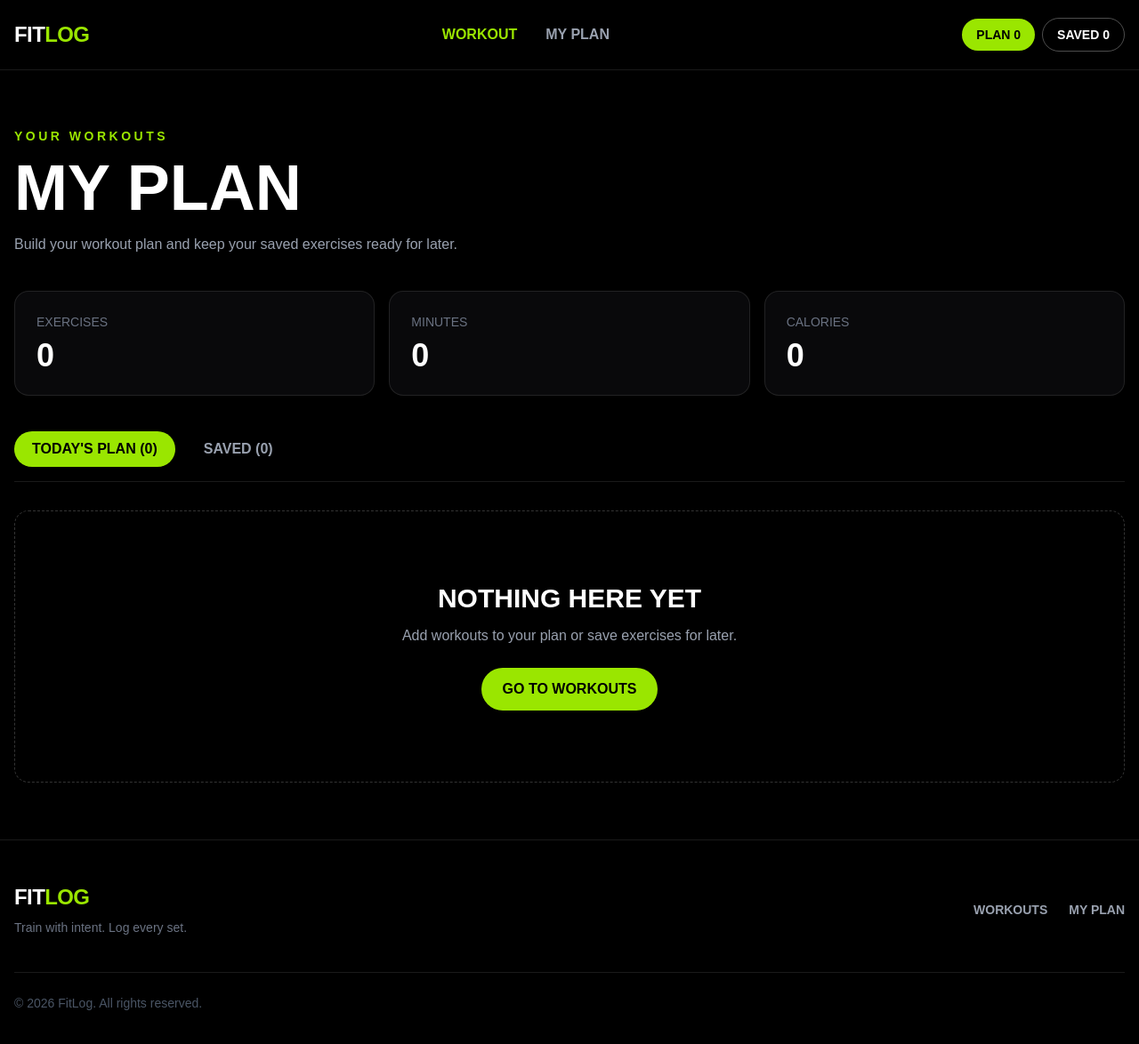
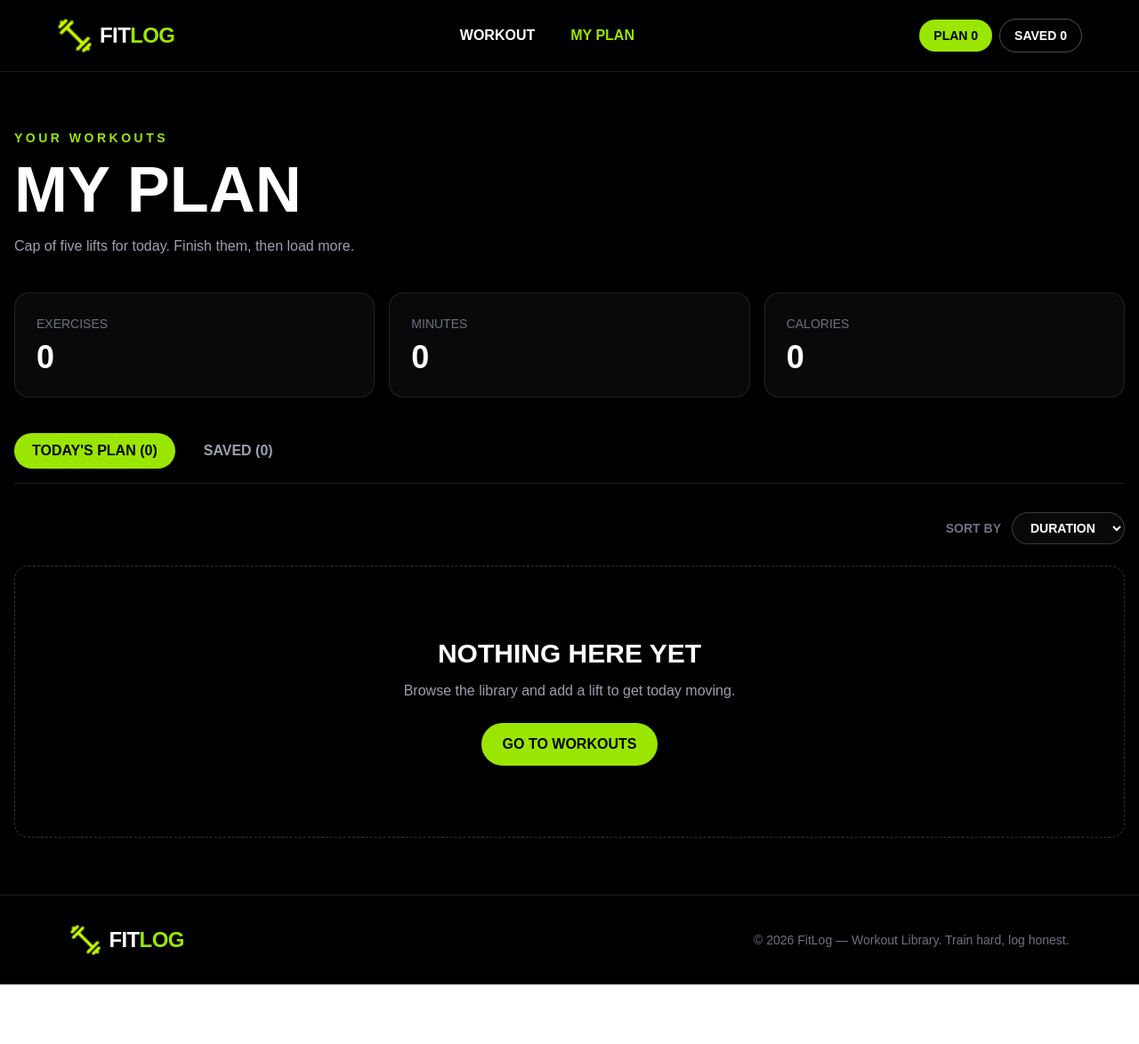
Before and after one commit to Yeshrat-Zerin-Yera/fit-log, a Next.js app: page /my-plan in a window 1280 px wide. Shown: the top 1174 px of the page at 89% size. After the commit the page ends 1107 px from the top, so only its background shows below. Built offline with nearby package versions, Linux system fonts and the light colour scheme.

Commit message:
Critical Debugging Because of API Breaking

```diff
--- a/app/layout.tsx
+++ b/app/layout.tsx
@@ -19,13 +19,11 @@ export default function RootLayout({
     <html lang="en">
       <body>
         <FitLogProvider>
-
           <Navbar />
 
           {children}
 
           <Footer />
-
         </FitLogProvider>
       </body>
     </html>
--- a/app/my-plan/page.tsx
+++ b/app/my-plan/page.tsx
@@ -1,11 +1,5 @@
-import Navbar from "@/components/Navbar";
 import MyPlanContent from "@/components/MyPlanContent";
-import Footer from "@/components/Footer";
 
 export default function MyPlanPage() {
-  return (
-    <>
-      <MyPlanContent />
-    </>
-  );
+  return <MyPlanContent />;
 }
--- a/components/Footer.tsx
+++ b/components/Footer.tsx
@@ -1,48 +1,30 @@
+import Image from "next/image";
 import Link from "next/link";
 
 export default function Footer() {
   return (
-    <footer className="border-t border-white/10 bg-black px-4 py-12 text-white">
-      <div className="mx-auto max-w-7xl">
+    <footer className="border-t border-white/10 bg-black px-4 py-8 text-white">
+      <div className="mx-auto flex w-[90%] max-w-7xl flex-col items-center justify-between gap-5 md:flex-row">
 
-        <div className="flex flex-col gap-8 md:flex-row md:items-center md:justify-between">
+        {/* Logo */}
+        <Link href="/" className="flex items-center gap-2">
+          <Image
+            src="/icons/logo.png"
+            alt="FitLog logo"
+            width={36}
+            height={36}
+            className="object-contain"
+          />
 
-          {/* Logo */}
-          <div>
-            <Link
-              href="/"
-              className="text-2xl font-black tracking-tight"
-            >
-              FIT<span className="text-lime-400">LOG</span>
-            </Link>
+          <span className="text-2xl font-black tracking-tight">
+            FIT<span className="text-lime-400">LOG</span>
+          </span>
+        </Link>
 
-            <p className="mt-2 text-sm text-gray-500">
-              Train with intent. Log every set.
-            </p>
-          </div>
-
-          {/* Links */}
-          <div className="flex gap-6 text-sm font-bold text-gray-400">
-            <Link
-              href="/"
-              className="transition hover:text-white"
-            >
-              WORKOUTS
-            </Link>
-
-            <Link
-              href="/my-plan"
-              className="transition hover:text-white"
-            >
-              MY PLAN
-            </Link>
-          </div>
-
-        </div>
-
-        <div className="mt-10 border-t border-white/10 pt-6 text-sm text-gray-600">
-          © {new Date().getFullYear()} FitLog. All rights reserved.
-        </div>
+        {/* Copyright */}
+        <p className="text-center text-sm text-gray-500 md:text-right">
+          © 2026 FitLog — Workout Library. Train hard, log honest.
+        </p>
 
       </div>
     </footer>
--- a/components/MyPlanContent.tsx
+++ b/components/MyPlanContent.tsx
@@ -1,16 +1,20 @@
 "use client";
 
 import Link from "next/link";
-import { Clock, Flame, X } from "lucide-react";
+import { Clock, Flame, Star, X, Check } from "lucide-react";
 import { useState } from "react";
 import { useFitLog } from "@/context/FitLogContext";
 
 export default function MyPlanContent() {
     const [activeTab, setActiveTab] = useState<"plan" | "saved">("plan");
+    type SortOption = "duration" | "calories" | "rating";
+
+    const [sortBy, setSortBy] = useState<SortOption>("duration");
 
     const {
         plan,
         saved,
+        loaded,
         removeFromPlan,
         removeSaved,
         markAsDone,
@@ -18,7 +22,33 @@ export default function MyPlanContent() {
         showToast,
     } = useFitLog();
 
+    if (!loaded) {
+        return (
+            <main className="flex min-h-screen items-center justify-center bg-black text-white">
+                <div className="text-center">
+                    <div className="mx-auto mb-6 h-12 w-12 animate-spin rounded-full border-4 border-white/20 border-t-lime-400" />
+
+                    <p className="text-sm font-bold tracking-[0.25em] text-gray-400">
+                        LOADING WORKOUTS...
+                    </p>
+                </div>
+            </main>
+        );
+    }
+
     const workouts = activeTab === "plan" ? plan : saved;
+
+    const sortedWorkouts = [...workouts].sort((a, b) => {
+        if (sortBy === "duration") {
+            return a.duration - b.duration;
+        }
+
+        if (sortBy === "calories") {
+            return a.caloriesBurned - b.caloriesBurned;
+        }
+
+        return a.rating - b.rating;
+    });
 
     const totalMinutes = plan.reduce(
         (total, workout) => total + workout.duration,
@@ -45,8 +75,7 @@ export default function MyPlanContent() {
                     </h1>
 
                     <p className="mt-4 max-w-2xl text-gray-400">
-                        Build your workout plan and keep your saved exercises
-                        ready for later.
+                        Cap of five lifts for today. Finish them, then load more.
                     </p>
                 </div>
 
@@ -82,8 +111,8 @@ export default function MyPlanContent() {
                     <button
                         onClick={() => setActiveTab("plan")}
                         className={`rounded-full px-5 py-2 font-bold ${activeTab === "plan"
-                                ? "bg-lime-400 text-black"
-                                : "text-gray-400 hover:text-white"
+                            ? "bg-lime-400 text-black"
+                            : "text-gray-400 hover:text-white"
                             }`}
                     >
                         TODAY'S PLAN ({plan.length})
@@ -92,15 +121,35 @@ export default function MyPlanContent() {
                     <button
                         onClick={() => setActiveTab("saved")}
                         className={`rounded-full px-5 py-2 font-bold ${activeTab === "saved"
-                                ? "bg-lime-400 text-black"
-                                : "text-gray-400 hover:text-white"
+                            ? "bg-lime-400 text-black"
+                            : "text-gray-400 hover:text-white"
                             }`}
                     >
                         SAVED ({saved.length})
                     </button>
 
                 </div>
+                <div className="mb-6 flex items-center justify-end gap-3">
+                    <label
+                        htmlFor="sort"
+                        className="text-sm font-bold text-gray-500"
+                    >
+                        SORT BY
+                    </label>
 
+                    <select
+                        id="sort"
+                        value={sortBy}
+                        onChange={(event) =>
+                            setSortBy(event.target.value as SortOption)
+                        }
+                        className="rounded-full border border-white/20 bg-zinc-950 px-4 py-2 text-sm font-bold text-white outline-none focus:border-lime-400"
+                    >
+                        <option value="duration">DURATION</option>
+                        <option value="calories">CALORIES</option>
+                        <option value="rating">RATING</option>
+                    </select>
+                </div>
                 {/* Workout list */}
                 {workouts.length === 0 ? (
                     <div className="rounded-2xl border border-dashed border-white/20 px-6 py-20 text-center">
@@ -110,12 +159,11 @@ export default function MyPlanContent() {
                         </h2>
 
                         <p className="mx-auto mt-3 max-w-md text-gray-400">
-                            Add workouts to your plan or save exercises
-                            for later.
+                            Browse the library and add a lift to get today moving.
                         </p>
 
                         <Link
-                            href="/#library"
+                            href="/"
                             className="mt-6 inline-block rounded-full bg-lime-400 px-6 py-3 font-bold text-black"
                         >
                             GO TO WORKOUTS
@@ -125,7 +173,7 @@ export default function MyPlanContent() {
                 ) : (
                     <div className="space-y-4">
 
-                        {workouts.map((workout) => (
+                        {sortedWorkouts.map((workout) => (
                             <div
                                 key={workout.id}
                                 className="flex flex-col gap-5 rounded-2xl border border-white/10 bg-zinc-950 p-4 sm:flex-row sm:items-center"
@@ -149,8 +197,7 @@ export default function MyPlanContent() {
                                         {workout.equipment}
                                     </p>
 
-                                    <div className="mt-4 flex gap-5 text-sm text-gray-400">
-
+                                    <div className="mt-4 flex flex-wrap gap-5 text-sm text-gray-400">
                                         <span className="flex items-center gap-1">
                                             <Clock size={16} />
                                             {workout.duration} min
@@ -161,8 +208,11 @@ export default function MyPlanContent() {
                                             {workout.caloriesBurned} kcal
                                         </span>
 
+                                        <span className="flex items-center gap-1">
+                                            <Star size={16} />
+                                            {workout.rating}
+                                        </span>
                                     </div>
-
                                 </div>
 
                                 {/* Actions */}
@@ -182,11 +232,19 @@ export default function MyPlanContent() {
                                                 showToast(`${workout.name} marked as done`);
                                             }}
                                             disabled={isCompleted(workout.id)}
-                                            className="rounded-full bg-lime-400 px-4 py-2 text-sm font-bold text-black transition hover:bg-lime-300 disabled:cursor-not-allowed disabled:opacity-50"
+                                            className="flex flex-row items-center rounded-full bg-lime-400 px-4 py-2 text-sm font-bold text-black transition hover:bg-lime-300 disabled:cursor-not-allowed disabled:opacity-50"
                                         >
-                                            {isCompleted(workout.id)
-                                                ? "DONE"
-                                                : "MARK AS DONE"}
+                                            {isCompleted(workout.id) ? (
+                                                <>
+                                                    <Check size={16} />
+                                                    DONE
+                                                </>
+                                            ) : (
+                                                <>
+                                                    <Check size={16} />
+                                                    MARK AS DONE
+                                                </>
+                                            )}
                                         </button>
                                     )}
 
--- a/components/Navbar.tsx
+++ b/components/Navbar.tsx
@@ -1,53 +1,136 @@
 "use client";
 
+import Image from "next/image";
 import Link from "next/link";
+import { usePathname } from "next/navigation";
+import { Menu, X } from "lucide-react";
+import { useState } from "react";
 import { useFitLog } from "@/context/FitLogContext";
 
 export default function Navbar() {
   const { plan, saved } = useFitLog();
+  const pathname = usePathname();
+
+  const [menuOpen, setMenuOpen] = useState(false);
+
+  const workoutActive =
+    pathname === "/" || pathname.startsWith("/workout");
+
+  const myPlanActive = pathname.startsWith("/my-plan");
 
   return (
     <nav className="border-b border-white/10 bg-black text-white">
-      <div className="mx-auto flex max-w-7xl items-center justify-between px-4 py-5">
+      <div className="mx-auto w-[90%] max-w-7xl">
+
+        {/* Main Navbar */}
+        <div className="flex h-20 items-center justify-between">
 
           {/* Logo */}
-        <Link href="/" className="text-2xl font-black tracking-tight">
+          <Link
+            href="/"
+            className="flex items-center gap-2"
+            onClick={() => setMenuOpen(false)}
+          >
+            <Image
+              src="/icons/logo.png"
+              alt="FitLog logo"
+              width={40}
+              height={40}
+              className="object-contain"
+            />
+
+            <span className="text-2xl font-black tracking-tight">
               FIT<span className="text-lime-400">LOG</span>
+            </span>
           </Link>
 
-        {/* Navigation */}
-        <div className="hidden items-center gap-8 md:flex">
+          {/* Desktop Navigation */}
+          <div className="hidden items-center gap-2 md:flex">
+
             <Link
               href="/"
-            className="font-semibold text-lime-400"
+              className={`rounded-lg px-4 py-2 font-semibold transition ${
+                workoutActive
+                  ? "text-lime-400"
+                  : "text-white"
+              } hover:bg-lime-400/15`}
             >
               WORKOUT
             </Link>
 
             <Link
               href="/my-plan"
-            className="font-semibold text-gray-400 transition hover:text-white"
+              className={`rounded-lg px-4 py-2 font-semibold transition ${
+                myPlanActive
+                  ? "text-lime-400"
+                  : "text-white"
+              } hover:bg-lime-400/15`}
             >
               MY PLAN
             </Link>
+
           </div>
 
-        {/* Counters */}
+          {/* Counters + Mobile Menu Button */}
           <div className="flex items-center gap-2">
+
             <Link
               href="/my-plan"
-            className="rounded-full bg-lime-400 px-4 py-2 text-sm font-bold text-black"
+              className="rounded-full bg-lime-400 px-3 py-2 text-xs font-bold text-black transition hover:bg-lime-300 sm:px-4 sm:text-sm"
             >
               PLAN {plan.length}
             </Link>
 
             <Link
               href="/my-plan"
-            className="rounded-full border border-white/30 px-4 py-2 text-sm font-bold"
+              className="rounded-full border border-white/30 px-3 py-2 text-xs font-bold text-white transition hover:border-lime-400 hover:bg-lime-400/15 hover:text-lime-400 sm:px-4 sm:text-sm"
             >
               SAVED {saved.length}
             </Link>
+
+            {/* Hamburger */}
+            <button
+              onClick={() => setMenuOpen(!menuOpen)}
+              className="ml-1 rounded-lg p-2 text-white transition hover:bg-lime-400/15 hover:text-lime-400 md:hidden"
+              aria-label="Toggle navigation menu"
+            >
+              {menuOpen ? <X size={24} /> : <Menu size={24} />}
+            </button>
+
           </div>
+
+        </div>
+
+        {/* Mobile Navigation */}
+        {menuOpen && (
+          <div className="border-t border-white/10 py-3 md:hidden">
+
+            <Link
+              href="/"
+              onClick={() => setMenuOpen(false)}
+              className={`block rounded-lg px-4 py-3 font-semibold transition ${
+                workoutActive
+                  ? "text-lime-400"
+                  : "text-white"
+              } hover:bg-lime-400/15`}
+            >
+              WORKOUT
+            </Link>
+
+            <Link
+              href="/my-plan"
+              onClick={() => setMenuOpen(false)}
+              className={`mt-1 block rounded-lg px-4 py-3 font-semibold transition ${
+                myPlanActive
+                  ? "text-lime-400"
+                  : "text-white"
+              } hover:bg-lime-400/15`}
+            >
+              MY PLAN
+            </Link>
+
+          </div>
+        )}
 
       </div>
     </nav>
--- /dev/null
+++ b/components/WorkoutLibrary.tsx
@@ -0,0 +1,85 @@
+"use client";
+
+import { useState } from "react";
+import WorkoutCard from "@/components/WorkoutCard";
+import { Workout } from "@/types/workout";
+
+interface WorkoutLibraryProps {
+  workouts: Workout[];
+}
+
+type SortOption = "default" | "duration" | "calories" | "rating";
+
+export default function WorkoutLibrary({
+  workouts,
+}: WorkoutLibraryProps) {
+  const [sortBy, setSortBy] = useState<SortOption>("default");
+
+  const sortedWorkouts = [...workouts].sort((a, b) => {
+    if (sortBy === "duration") {
+      return a.duration - b.duration;
+    }
+
+    if (sortBy === "calories") {
+      return a.caloriesBurned - b.caloriesBurned;
+    }
+
+    if (sortBy === "rating") {
+      return a.rating - b.rating;
+    }
+
+    return 0;
+  });
+
+  return (
+    <section id="library" className="bg-black px-4 py-20 text-white">
+      <div className="mx-auto max-w-7xl">
+
+        <div className="mb-10 flex flex-col gap-6 md:flex-row md:items-end md:justify-between">
+          <div>
+            <h2 className="text-4xl font-black uppercase md:text-5xl">
+              THE LIBRARY
+            </h2>
+
+            <p className="mt-2 text-gray-400">
+              Twelve lifts covering every major muscle group.
+            </p>
+          </div>
+
+          <div className="flex items-center gap-3">
+            <label
+              htmlFor="sort"
+              className="text-sm font-bold text-gray-500"
+            >
+              SORT BY
+            </label>
+
+            <select
+              id="sort"
+              value={sortBy}
+              onChange={(event) =>
+                setSortBy(event.target.value as SortOption)
+              }
+              className="rounded-full border border-white/20 bg-zinc-950 px-4 py-2 text-sm font-bold text-white outline-none focus:border-lime-400"
+            >
+              <option value="default">DEFAULT</option>
+              <option value="duration">DURATION</option>
+              <option value="calories">CALORIES</option>
+              <option value="rating">RATING</option>
+            </select>
+          </div>
+        </div>
+
+        <div className="grid gap-6 md:grid-cols-2 lg:grid-cols-3">
+          {sortedWorkouts.map((workout) => (
+            <WorkoutCard
+              key={workout.id}
+              workout={workout}
+            />
+          ))}
+        </div>
+
+      </div>
+    </section>
+  );
+}
--- a/context/FitLogContext.tsx
+++ b/context/FitLogContext.tsx
@@ -14,7 +14,7 @@ interface FitLogContextType {
   plan: Workout[];
   saved: Workout[];
   completed: number[];
-
+  loaded : boolean;
 
   showToast: (message: string) => void;
 
@@ -177,6 +177,7 @@ export function FitLogProvider({
         isInPlan,
         isSaved,
         completed,
+        loaded,
         markAsDone,
         isCompleted,
       }}
--- a/lib/api.ts
+++ b/lib/api.ts
@@ -1,6 +1,6 @@
 import { Workout } from "@/types/workout";
 
-const API_URL = "https://api.abcz.workers.dev/api/fitlog";
+const API_URL = "https://api.api-store.workers.dev/api/fitlog";
 
 export async function getWorkouts(): Promise<Workout[]> {
   const response = await fetch(API_URL);
```
Also changed, not shown: app/page.tsx (+2 -30 lines), app/workout/[id]/page.tsx (+38 -29 lines), components/Hero.tsx (+15 -10 lines), 1 other file (tests, documents, lock files or other folders). Lines whose indentation alone changed are shown as unchanged.
